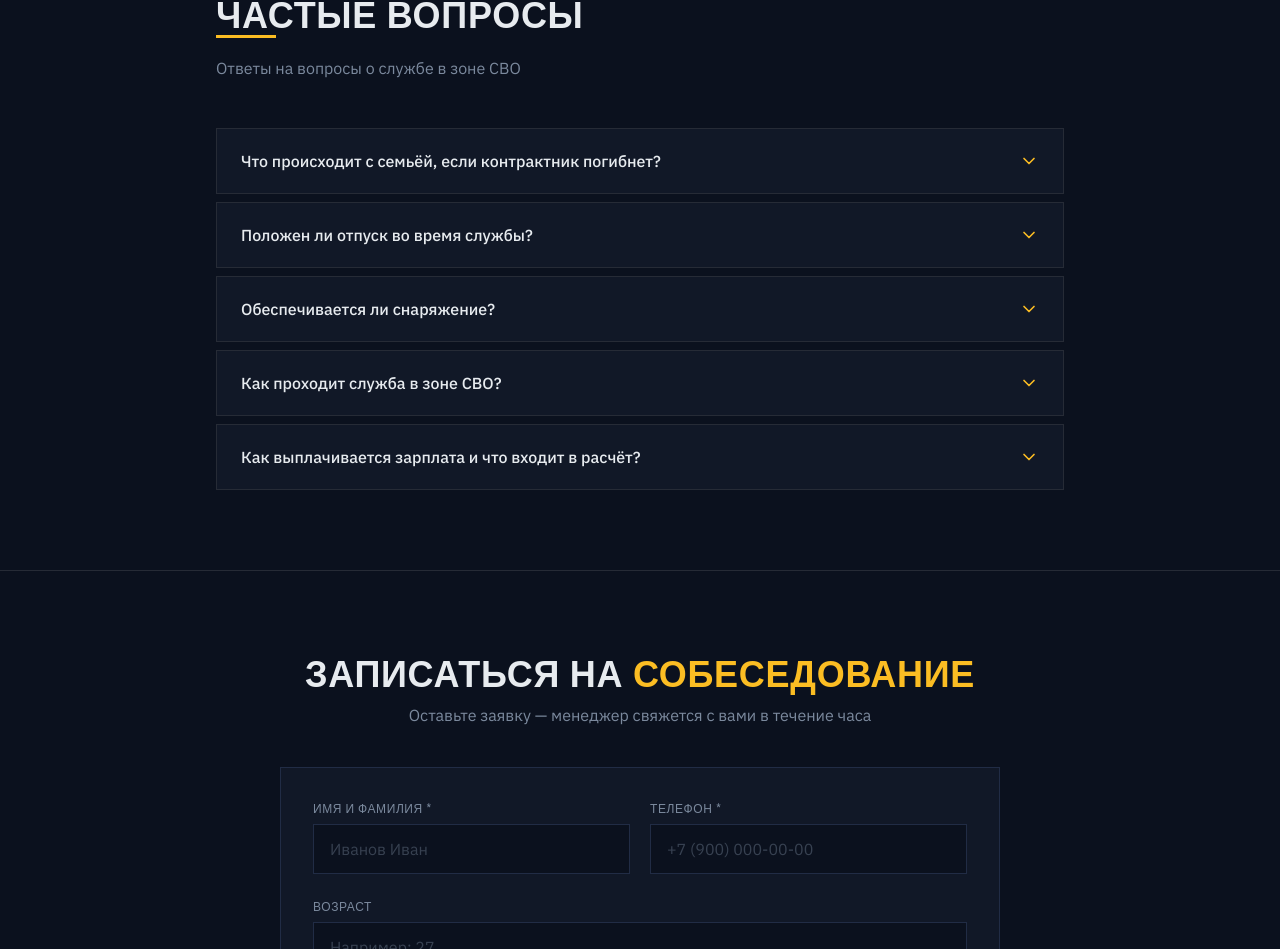
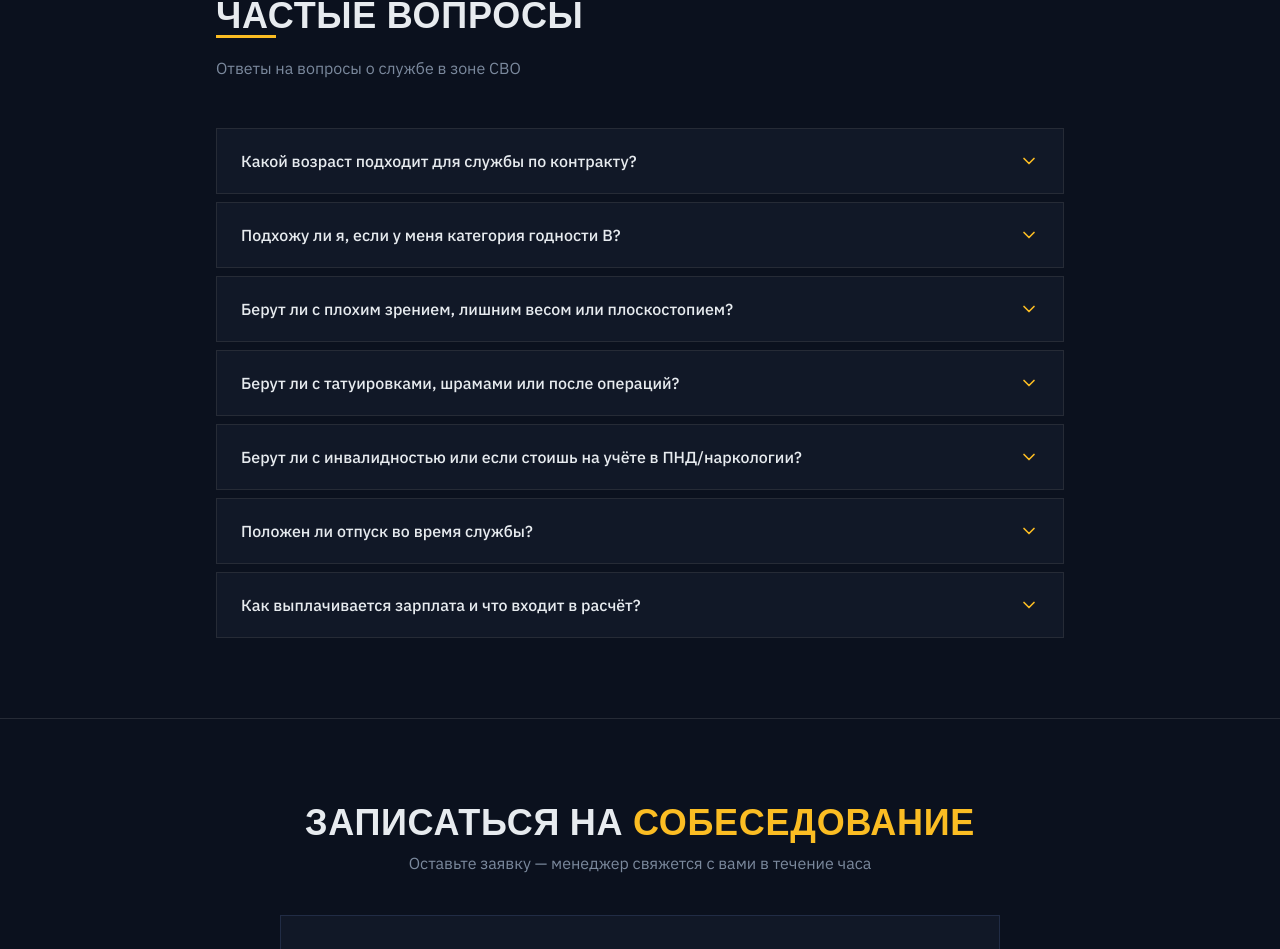
Before and after one commit to pr-poehali-dev/contract-service-project-1, a React (Vite) app: page / in a window 1280 px wide. Shown: the part 4428-5377 px from the top of the page. Built offline with nearby package versions, Linux system fonts and the light colour scheme.

Commit message:
да сделай

```diff
--- a/src/components/FaqSection.tsx
+++ b/src/components/FaqSection.tsx
@@ -3,24 +3,32 @@ import Icon from "@/components/ui/icon";
 
 const faqs = [
   {
-    q: "Что происходит с семьёй, если контрактник погибнет?",
-    a: "Единовременная страховая выплата — 3 700 000 ₽. Ежемесячная пенсия по потере кормильца. Приоритетное место в детских садах и школах. Бесплатное жильё от государства.",
+    q: "Какой возраст подходит для службы по контракту?",
+    a: "От 18 до 58 лет. В некоторых регионах допускается и выше — уточняйте при подаче заявки.",
+  },
+  {
+    q: "Подхожу ли я, если у меня категория годности В?",
+    a: "Категории А и Б подходят без ограничений. Категория В рассматривается индивидуально — потребуется уточнение причин. Категория Д не подходит.",
+  },
+  {
+    q: "Берут ли с плохим зрением, лишним весом или плоскостопием?",
+    a: "Ухудшенное зрение допускается (кроме ряда регионов) при наличии контактных линз и способности читать таблицу. Избыточный вес оценивается по ИМТ — в Воронеже, Казани и Н. Новгороде принимают при 1–2 степени, если кандидат справляется с нагрузкой. Плоскостопие допускается всех степеней при отсутствии ограничений по нагрузке.",
+  },
+  {
+    q: "Берут ли с татуировками, шрамами или после операций?",
+    a: "Татуировки допустимы, кроме запрещённой символики. На лице — только при наличии справки из ПНД. Шрамы и следы операций рассматриваются индивидуально: потребуются фото и заключение об отсутствии ограничений.",
+  },
+  {
+    q: "Берут ли с инвалидностью или если стоишь на учёте в ПНД/наркологии?",
+    a: "Инвалидность III группы допустима в отдельных случаях (Н. Новгород, Воронеж) при отсутствии визуальных признаков. Психоневрологический и наркологический учёт возможен в ряде регионов (Камчатка, Вологда, Воронеж, Н. Новгород) — если кандидат не проживает в этих городах.",
   },
   {
     q: "Положен ли отпуск во время службы?",
-    a: "Да. Ежегодный оплачиваемый отпуск — 30 суток. Дополнительно — отпуска по семейным обстоятельствам. Проезд к месту отдыха и обратно — за счёт государства.",
-  },
-  {
-    q: "Обеспечивается ли снаряжение?",
-    a: "Полное обеспечение: форма, бронежилет, каска, оружие, боеприпасы — всё за счёт государства. Дополнительное личное снаряжение можно приобрести самостоятельно.",
-  },
-  {
-    q: "Как проходит служба в зоне СВО?",
-    a: "Ротация через определённые периоды. Система подразделений, поддержка товарищей. Оперативная медицинская помощь и эвакуация при ранении.",
+    a: "Да. Ежегодный оплачиваемый отпуск — 30 суток. Дополнительно — отпуска по семейным обстоятельствам. Проезд к месту отдыха и обратно за счёт государства.",
   },
   {
     q: "Как выплачивается зарплата и что входит в расчёт?",
-    a: "Денежное довольствие + боевые надбавки + региональные выплаты. Всё официально, выплачивается на карту ежемесячно. Задержек нет.",
+    a: "Денежное довольствие + боевые надбавки + региональные выплаты + единоразовые выплаты при подписании контракта. Всё официально, выплачивается на карту ежемесячно.",
   },
 ];
 
```
